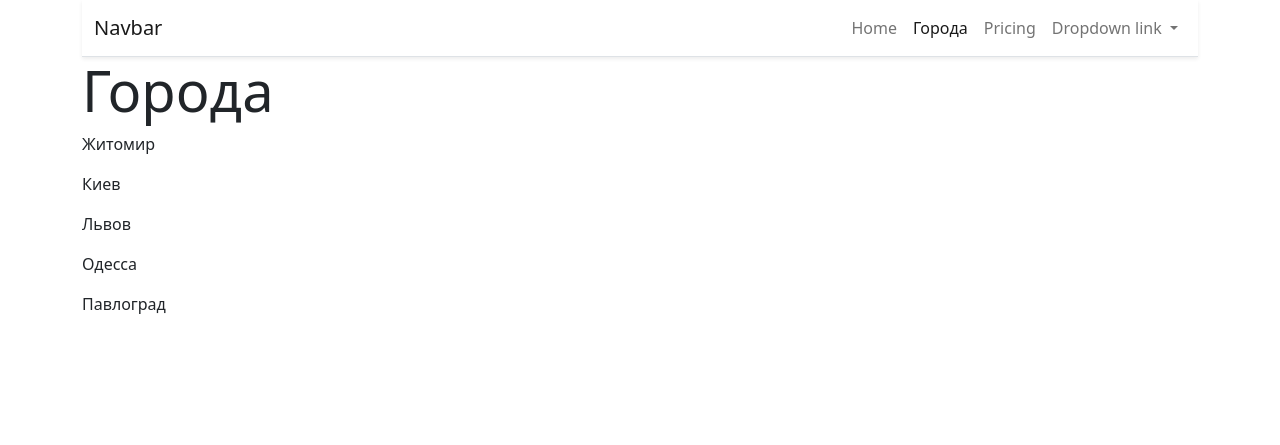
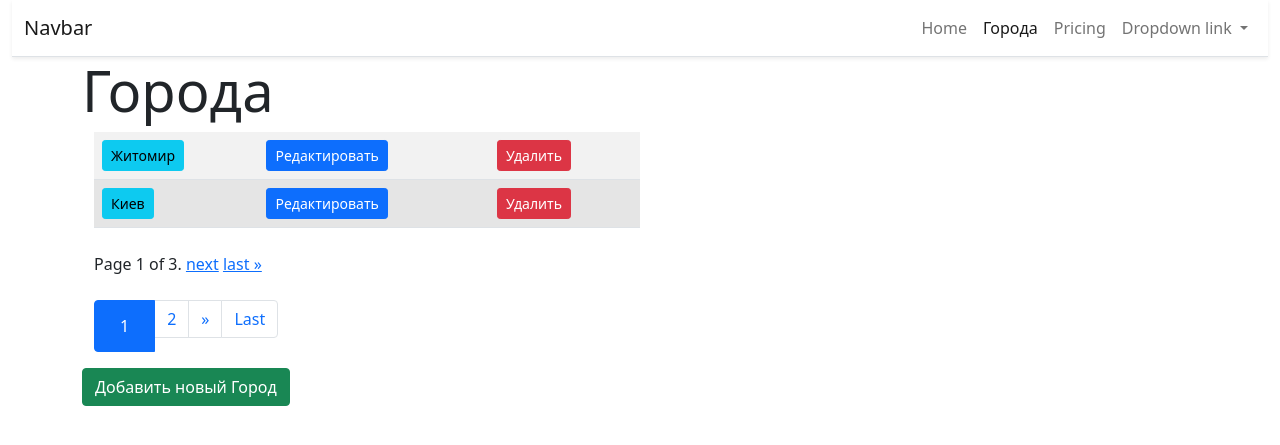
Before and after one commit to Wadwadw/Djago-project, a Django app: page /cities/ in a window 1280 px wide. Shown: the top 445 px of the page. Run offline with Django 3.2, Linux system fonts and the light colour scheme; data comes from the database, SQL or seed files in the repository; both versions use the stored data as it was after the commit.

Commit message:
get pagination

```diff
--- a/src/cities/templates/cities/home.html
+++ b/src/cities/templates/cities/home.html
@@ -2,14 +2,75 @@
 {% block title %} Города {% endblock %}
 {% block content %}
 <h1 class="display-4">Города</h1>
-    <div class="row">
-        <div class="col-md-6">
+    <div class="container-fluid">
+        <div class="col-md-6 table-responsive">
+        <table class="table table-striped table-active">
+        <tbody>
             {% for object in objects_list %}
-                <p>{{ object.name }}</p>
+                <tr>
+                <td><a href="{% url 'city:detail' pk=object.pk %}"><button type="button" class="btn btn-info btn-sm">{{ object.name }}</button></a> </td>
+                <td><a href="{% url 'city:update' pk=object.pk %}"><button type="button" class="btn btn-primary btn-sm">Редактировать</button></a> </td>
+                <td><a href="{% url 'city:delete' pk=object.pk %}"><button type="button" class="btn btn-danger btn-sm">Удалить</button></a> </td>
             {% endfor %}
+            </tr>
+        </tbody>
+        </table>
+        <div class="pagination my-4">
+            <span class="step-links">
+            {% if objects_list.has_previous %}
+                <a href="?page=1">&laquo; first</a>
+                <a href="?page={{ objects_list.previous_page_number }}">previous</a>
+            {% endif %}
 
+            <span class="current">
+                Page {{ objects_list.number }} of {{ objects_list.paginator.num_pages }}.
+            </span>
+
+            {% if objects_list.has_next %}
+                <a href="?page={{ objects_list.next_page_number }}">next</a>
+                <a href="?page={{ objects_list.paginator.num_pages }}">last &raquo;</a>
+            {% endif %}
+        </span>
+        </div>
+        <nav aria-label="...">
+  <ul class="pagination">
+      {% if objects_list.has_previous %}
+      <li class="page-item ">
+      <a class="page-link" href="?page=1">First</a>
+    </li>
+    <li class="page-item">
+        <span class="page-link"><a href="?page={{ objects_list.previous_page_number }}"> &laquo; </a></span>
+    </li>
+      {% endif %}
+    {% if objects_list.has_previous %}
+    <li class="page-item"><a class="page-link" href="?page={{  objects_list.previous_page_number }}">{{  objects_list.previous_page_number }}</a></li>
+{#    {% elif objects_list.has_previous == False %}#}
+{#        <li class="page-item"><a class="page-link" href="">{{  objects_list.number }}</a></li>#}
+    {% endif %}
+      <li class="page-item active" aria-current="page">
+      <span class="page-link"><a class="page-link " href="?page={{  objects_list.number }}">{{  objects_list.number }}</a></span>
+    </li>
+  {% if objects_list.has_next %}
+    <li class="page-item"><a class="page-link" href="?page={{ objects_list.next_page_number }}">{{ objects_list.next_page_number }}</a></li>
+  {% endif %}
+  {% if objects_list.has_next %}
+    <li class="page-item">
+      <a class="page-link" href="?page={{ objects_list.next_page_number }}">&raquo;</a>
+    </li>
+      <li class="page-item">
+      <a class="page-link" href="?page={{ objects_list.paginator.num_pages }}">Last</a>
+    </li>
+  {% endif %}
+  </ul>
+</nav>
         </div>
 
+
+    </div>
+    <div>
+    <div class="row">
+        <a href="{% url 'city:add' %}"><button type="button" class="btn btn-success">Добавить новый Город</button></a>
+    </div>
     </div>
 
 
--- a/src/cities/urls.py
+++ b/src/cities/urls.py
@@ -1,6 +1,11 @@
 from django.urls import path
-from .views import home
+from .views import home, CityDetailView, CityCreateView, CityUpdateView, CityDeleteView
+
 
 urlpatterns = [
+    path('detail/<int:pk>/', CityDetailView.as_view(), name='detail'),
+    path('add/', CityCreateView.as_view(), name='add'),
+    path('update/<int:pk>/', CityUpdateView.as_view(), name='update'),
+    path('delete/<int:pk>/', CityDeleteView.as_view(), name='delete'),
     path('', home, name='home'),
 ]
--- a/src/cities/views.py
+++ b/src/cities/views.py
@@ -1,6 +1,46 @@
 from django.shortcuts import render
+from django.urls import reverse_lazy
+from django.core.paginator import Paginator
 from .models import City
+from django.views.generic.detail import DetailView
+from django.views.generic.edit import CreateView, UpdateView, DeleteView
+from .forms import CityForm
 
 def home(request):
+    # if request.method == 'POST':
+    #     form = CityForm(request.POST or None)
+    #     if form.is_valid():
+    #         print(form.cleaned_data)
+    # form = CityForm()
+    # city = request.POST.get('name')
     cities = City.objects.all()
-    return render(request, 'cities/home.html', {'objects_list': cities})
+    paginator = Paginator(cities, 2)
+    page = request.GET.get('page')
+    cities = paginator.get_page(page)
+    return render(request, 'cities/home.html', {'objects_list': cities,})
+
+
+class CityDetailView(DetailView):
+    queryset = City.objects.all()
+    context_object_name = 'object'
+    template_name = 'cities/detail.html'
+
+class CityCreateView(CreateView):
+    model = City
+    form_class = CityForm
+    template_name = 'cities/create.html'
+    success_url = reverse_lazy('city:home')
+
+class CityUpdateView(UpdateView):
+    model = City
+    form_class = CityForm
+    template_name = 'cities/update.html'
+    success_url = reverse_lazy('city:home')
+
+class CityDeleteView(DeleteView):
+    model = City
+    # template_name = 'cities/delete.html'
+    success_url = reverse_lazy('city:home')
+
+    def get(self, request, *args, **kwargs):
+        return self.post(request, *args, **kwargs)
--- a/src/templates/base.html
+++ b/src/templates/base.html
@@ -26,7 +26,7 @@
 {#        <a class="py-2 text-dark text-decoration-none" href="#">Pricing</a>#}
 {#      </nav>#}
 {#    </div>#}
-<div class="container">
+<div class="container-fluid">
     <nav class="navbar navbar-expand-lg navbar-light bg-white border-bottom shadow-sm">
   <div class="container-fluid">
     <a class="navbar-brand" href="#">Navbar</a>
```
Also changed, not shown: src/cities/forms.py (added, +17 -0 lines), src/cities/templates/cities/create.html (added, +17 -0 lines), src/cities/templates/cities/delete.html (added, +17 -0 lines), src/cities/templates/cities/update.html (added, +17 -0 lines), src/db.sqlite3.
